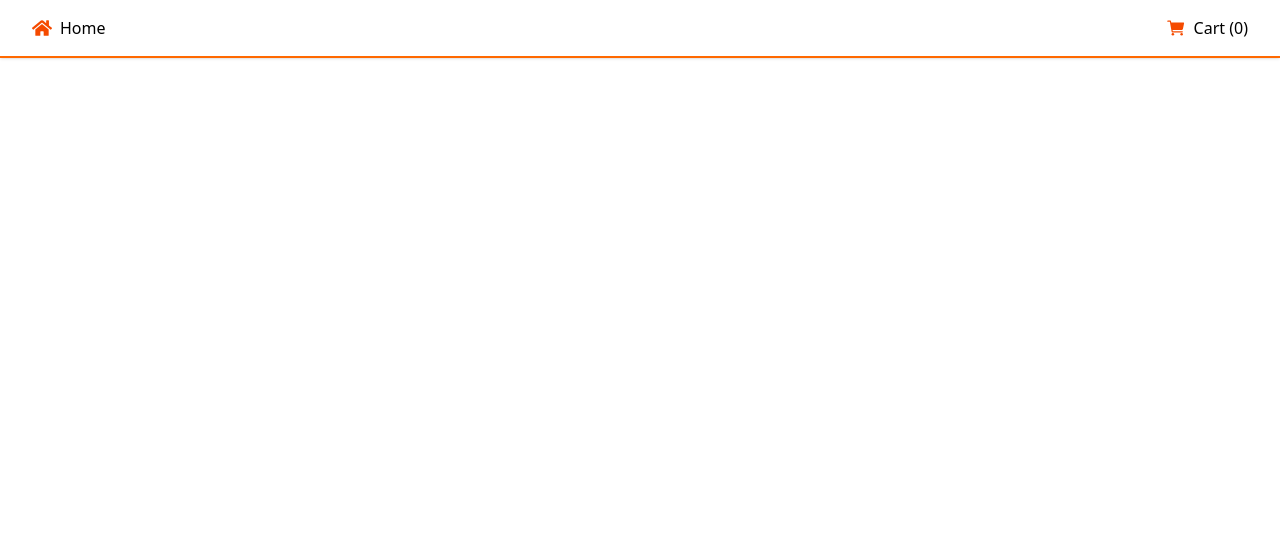
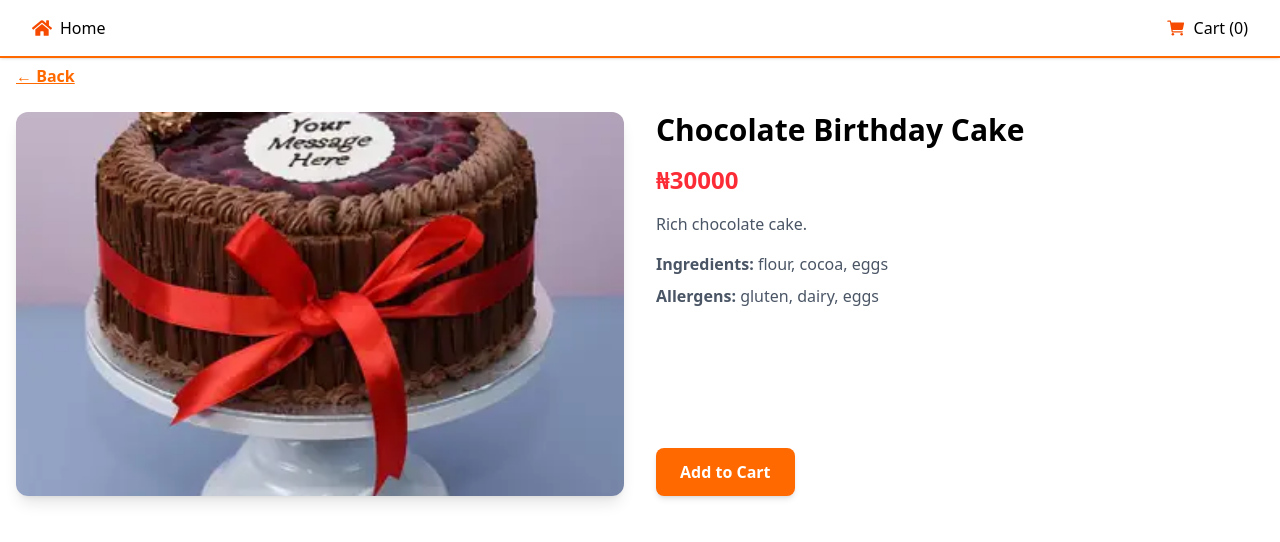
Before and after one commit to Fash-Mayor/bakery-web-app, a React (Vite) app: page /product/1 in a window 1280 px wide. Before the commit this address had no page. Shown: the top 542 px of the page. Built offline with nearby package versions, Linux system fonts and the light colour scheme.

Commit message:
Add category and product detail pages
Introduces category navigation and product detail views. Adds new components for categories, category product listing, and product details, updates routing in App.jsx, and enhances ProductCard with links to product details.

```diff
--- a/src/App.css
+++ b/src/App.css
@@ -0,0 +1 @@
+@import "tailwindcss";
--- a/src/App.jsx
+++ b/src/App.jsx
@@ -6,6 +6,9 @@ import ShoppingCart from "./components/ShoppingCart";
 // import Intro from './components/intro';
 import Checkout from "./components/Checkout";
 import PlaceOrder from "./utils/PlaceOrder";
+import Categories from './components/category';
+import CategoryProducts from './pages/CategoryProducts';
+import ProductDetail from './pages/ProductDetail';
 import { FaHome } from "react-icons/fa";
 import { IoCart } from "react-icons/io5";
 
@@ -81,9 +84,16 @@ function App() {
           <Route
             path="/cart"
             element={
+              <>
+              <Categories/>
               <ShoppingCart cartItems={cartItems} setCartItems={setCartItems} />
+              </>
             }
           />
+          <Route path="/category/:category" element={<CategoryProducts onAddToCart={handleAddToCart} />} />
+
+        <Route path="/product/:id" element={<ProductDetail onAddToCart={handleAddToCart} />} />
+        {/* <Route path="/cart" element={<ShoppingCart cartItems={cartItems} setCartItems={setCartItems} />} /> */}
           <Route
             path="/checkout"
             element={
--- a/src/components/ProductCard.jsx
+++ b/src/components/ProductCard.jsx
@@ -1,50 +1,30 @@
 import React from 'react';
+import { Link } from 'react-router-dom';
 
 const ProductCard = ({ product, onAddToCart }) => {
   return (
-
-
-     <div className="bg-white rounded-xl shadow-lg overflow-hidden max-w-72 flex flex-col mb-4">
-      <img src={product.image} alt={product.name} className="h-48 max-w-full object-cover" />
+    <div className="bg-white rounded-xl shadow-lg overflow-hidden max-w-72 flex flex-col mb-4">
+      <Link to={`/product/${product.id}`}>
+        <img src={product.image} alt={product.name} className="h-48 max-w-full object-cover" />
+      </Link>
       <div className="p-4 flex flex-col flex-grow">
-        <h5 className="text-lg font-semibold mb-2">{product.name}</h5>
+        <Link to={`/product/${product.id}`} style={{ textDecoration: 'none' }}>
+          <h5 className="text-lg font-semibold mb-2">{product.name}</h5>
+        </Link>
         <p className="text-gray-600 mb-4">{product.description}</p>
         <div className="flex items-center justify-between mt-auto">
           <span className="text-red-500 font-bold text-lg">₦{product.price}</span>
           <button
             className="bg-orange-500 text-white rounded-full w-10 h-10 flex items-center justify-center text-2xl hover:cursor-pointer hover:bg-orange-600 transition"
             onClick={() => onAddToCart(product)}
-            aria-label="Add to cart"
-          >
+            aria-label="Add to cart">
             +
           </button>
+
+
         </div>
       </div>
     </div>
-
-
-
-
-
-
-
-
-
-    // <div className='flex flex-row'>
-    // <div className="m-2 flex flex-col" style={{ width: '18rem' }}>
-    //   <img src={product.image} className="" alt={product.name}/>
-    //   <div className="">
-    //     <h5 className="">{product.name}</h5>
-    //     <p className="">{product.description}</p>
-    //     <p><strong>₦{product.price.toFixed(2)}</strong></p>
-    //     <button
-    //       className=""
-    //       onClick={() => onAddToCart(product)}
-    //     >
-    //       Add to Cart
-    //     </button>
-    //   </div>
-    // </div></div>
   );
 };
 
--- /dev/null
+++ b/src/components/category.jsx
@@ -0,0 +1,25 @@
+import React from 'react';
+import { Link } from 'react-router-dom';
+
+const Categories = () => {
+  const categories = ['Cakes', 'Pastries', 'Bread'];
+
+  return (
+    <div className="container my-3">
+      <h4>Categories</h4>
+      <div className="d-flex gap-3">
+        {categories.map(category => (
+          <Link
+            key={category}
+            to={`/category/${category.toLowerCase()}`}
+            className="btn btn-outline-secondary"
+          >
+            {category}
+          </Link>
+        ))}
+      </div>
+    </div>
+  );
+};
+
+export default Categories;
--- /dev/null
+++ b/src/pages/CategoryProducts.jsx
@@ -0,0 +1,33 @@
+import React from 'react';
+import { useParams, Link } from 'react-router-dom';
+import { products } from '../data/products';
+import ProductCard from '../components/ProductCard';
+
+const CategoryProducts = ({ onAddToCart }) => {
+  const { category } = useParams();
+
+  // Capitalize first letter for display
+  const capitalizedCategory = category.charAt(0).toUpperCase() + category.slice(1);
+
+  const filteredProducts = products.filter(
+    product => product.category.toLowerCase() === category.toLowerCase()
+  );
+
+  return (
+    <div className="max-w-7xl mx-auto p-4">
+      <h3 className="text-2xl font-bold my-3">{capitalizedCategory}</h3>
+      {filteredProducts.length === 0 ? (
+        <p className="text-gray-600 text-center">No products found in this category.</p>
+      ) : (
+        <div className="grid grid-cols-2 sm:grid-cols-3 md:grid-cols-4 gap-4 justify-items-center">
+          {filteredProducts.map(product => (
+            <ProductCard key={product.id} product={product} onAddToCart={onAddToCart} />
+          ))}
+        </div>
+      )}
+      <Link to="/" className="text-orange-500 underline hover:no-underline font-semibold my-3 inline-block">Back to All Products</Link>
+    </div>
+  );
+};
+
+export default CategoryProducts;
--- /dev/null
+++ b/src/pages/ProductDetail.jsx
@@ -0,0 +1,55 @@
+import React from 'react';
+import { useParams, useNavigate } from 'react-router-dom';
+import { products } from '../data/products';
+
+const ProductDetail = ({ onAddToCart }) => {
+  const { id } = useParams();
+  const navigate = useNavigate();
+
+  const product = products.find(p => p.id === parseInt(id));
+
+  if (!product) {
+    return (
+      <div className="max-w-7xl mx-auto p-6 text-center">
+        <h4 className="text-xl font-semibold text-gray-600">Product not found.</h4>
+      </div>
+    );
+  }
+
+  return (
+    <div className="max-w-7xl mx-auto p-4">
+      <button
+        className="text-orange-500 font-semibold mb-6 hover:text-orange-600 transition underline hover:no-underline"
+        onClick={() => navigate(-1)}
+      >
+        ← Back
+      </button>
+      <div className="flex flex-col md:flex-row gap-8">
+        <div className="md:w-1/2">
+          <img
+            src={product.image}
+            alt={product.name}
+            className="w-full h-96 object-cover rounded-xl shadow-lg"
+          />
+        </div>
+        <div className="md:w-1/2 flex flex-col justify-between">
+          <div>
+            <h2 className="text-3xl font-bold mb-4">{product.name}</h2>
+            <h4 className="text-2xl text-red-500 font-bold mb-4">₦{product.price}</h4>
+            <p className="text-gray-600 mb-4 text-base">{product.description}</p>
+            <p className="text-gray-600 mb-2 text-base"><span className="font-semibold">Ingredients:</span> {product.ingredients.join(', ')}</p>
+            <p className="text-gray-600 mb-6 text-base"><span className="font-semibold">Allergens:</span> {product.allergens.join(', ')}</p>
+          </div>
+          <button
+            className="bg-orange-500 text-white px-6 py-3 rounded-lg font-semibold hover:bg-orange-600 transition shadow-md self-start"
+            onClick={() => onAddToCart(product)}
+          >
+            Add to Cart
+          </button>
+        </div>
+      </div>
+    </div>
+  );
+};
+
+export default ProductDetail;
```
